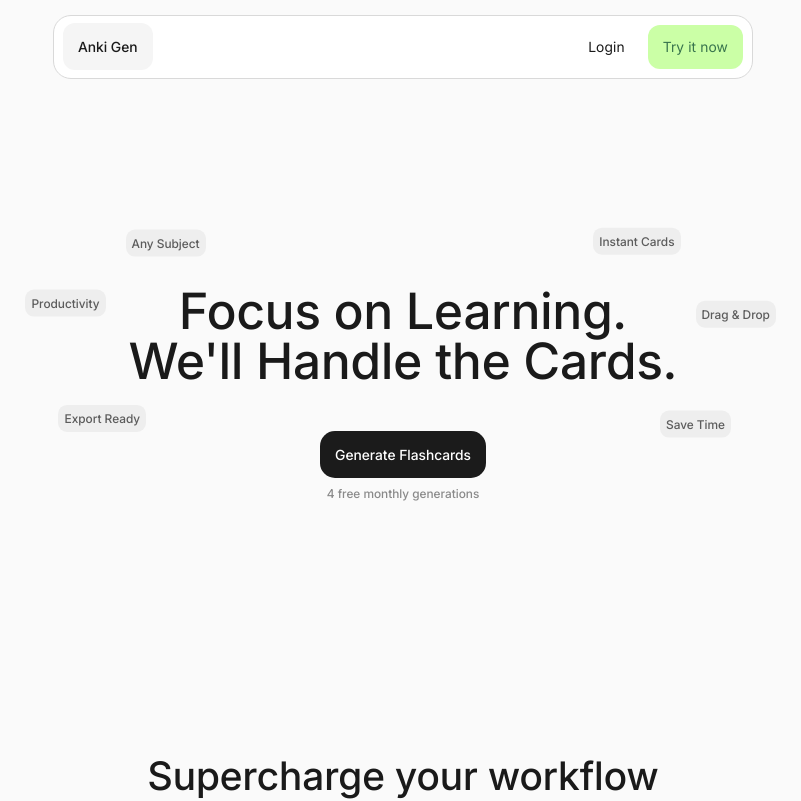
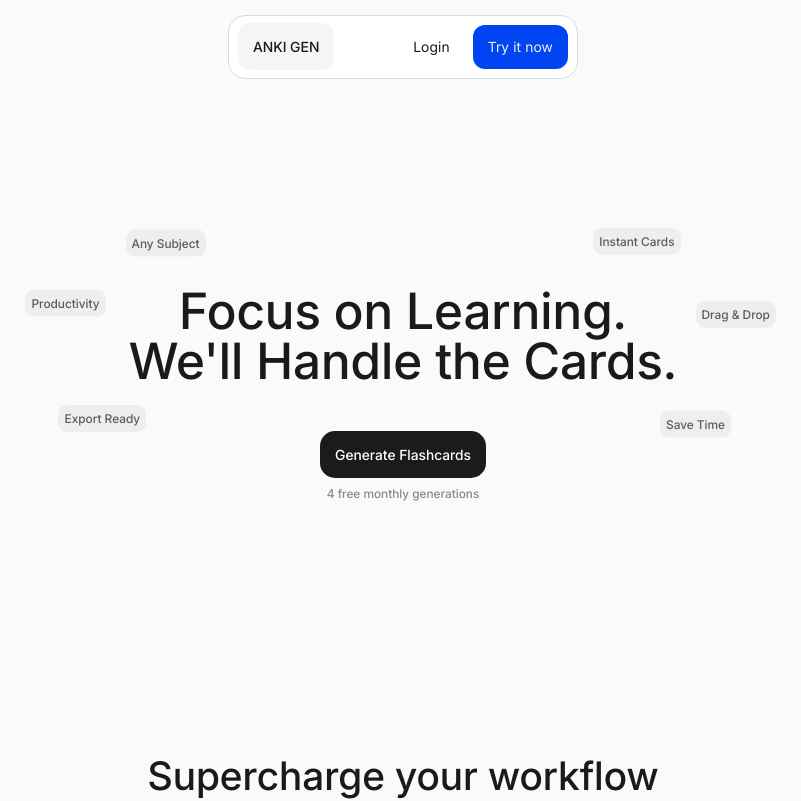
Before and after one commit to andrexxrojas/Anki-Generator-Project, a Next.js app in the folder frontend/: page / in a window 1280 px wide. Shown: the top 801 px of the page, without its empty margins (237-1038 px from the left). Built offline with nearby package versions, Linux system fonts and the light colour scheme; no server answers.

Commit message:
Add hover effect for cta and restyled nav bar

```diff
--- a/frontend/src/app/components/NavBar/index.tsx
+++ b/frontend/src/app/components/NavBar/index.tsx
@@ -12,7 +12,7 @@ export default function NavBar() {
             <nav className={styles.navContainer}>
                 <div className={styles.leftSection}>
                     <div className={styles.logoContainer}>
-                        <Link href="/" className={styles.logo}>Anki Gen</Link>
+                        <Link href="/" className={styles.logo}>ANKI GEN</Link>
                     </div>
                 </div>
                 <div className={styles.rightSection}>
--- a/frontend/src/app/components/NavBar/styles.module.css
+++ b/frontend/src/app/components/NavBar/styles.module.css
@@ -22,7 +22,7 @@
     border-radius: 1.2rem;
     height: 100%;
     width: 100%;
-    max-width: 700px;
+    max-width: 350px;
     composes: notSelectable;
 }
 
--- a/frontend/src/app/globals.css
+++ b/frontend/src/app/globals.css
@@ -56,8 +56,8 @@ body {
     --border-primary: #D9D9D9;
     --border-error: #FCA5A5;
 
-    --bg-brand: #CBFFA6;
-    --bg-brand-hover: #A8E67C;
+    --bg-brand: #0145F2;
+    --bg-brand-hover: #1a5aff;
 
     --bg-dark-primary: #1B1B1B;
     --bg-dark-primary-hover: #3A3A3A;
@@ -69,7 +69,7 @@ body {
     --text-tertiary: #8A8A8A;
     --text-muted: #A1A1A1;
     --text-disabled: #BDBDBD;
-    --text-brand: #38744D;
+    --text-brand: #EDF1F5;
     --text-error: #DC2626;
     --text-error-light: #EF4444;
     --text-light-primary: #FFFFFF;
--- a/frontend/src/app/sections/GetStarted/index.tsx
+++ b/frontend/src/app/sections/GetStarted/index.tsx
@@ -9,9 +9,6 @@ export default function GetStarted() {
                     <h1 className={styles.title}>
                         Stop wasting time making flashcards.
                     </h1>
-                    <p className={styles.subtitle}>
-                        Generate Anki decks instantly.
-                    </p>
                 </div>
                 <Link href="/generate" className={styles.cta}>Generate Flashcards</Link>
                 <p className={styles.freeHint}>
--- a/frontend/src/app/sections/GetStarted/styles.module.css
+++ b/frontend/src/app/sections/GetStarted/styles.module.css
@@ -67,3 +67,9 @@
     font-size: var(--text-xs);
     color: var(--text-tertiary);
 }
+
+@media (hover: hover) {
+    .cta:hover {
+        background-color: var(--bg-dark-primary-hover);
+    }
+}
```
